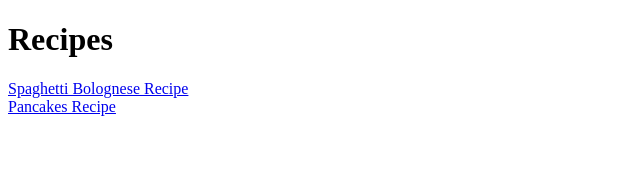
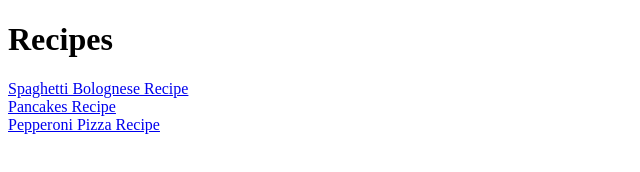
Before and after one commit to greenpaintontheroof/odin-recipes, a plain HTML site: page index.html in a window 1280 px wide. Shown: the whole page, without its empty margins (0-640 px from the left). Drawn offline with Linux system fonts and the light colour scheme.

Commit message:
Minor modifications to index.html and pizza.html.

```diff
--- a/index.html
+++ b/index.html
@@ -10,5 +10,7 @@
         <a href='recipes/spaghettibolognese.html'>Spaghetti Bolognese Recipe</a>
         <br>
         <a href='recipes/pancakes.html'>Pancakes Recipe</a>
+        <br>
+        <a href='recipes/pizza.html'>Pepperoni Pizza Recipe</a>
     </body>
 </html>
```
Also changed, not shown: recipes/pizza.html (+1 -0 lines).
